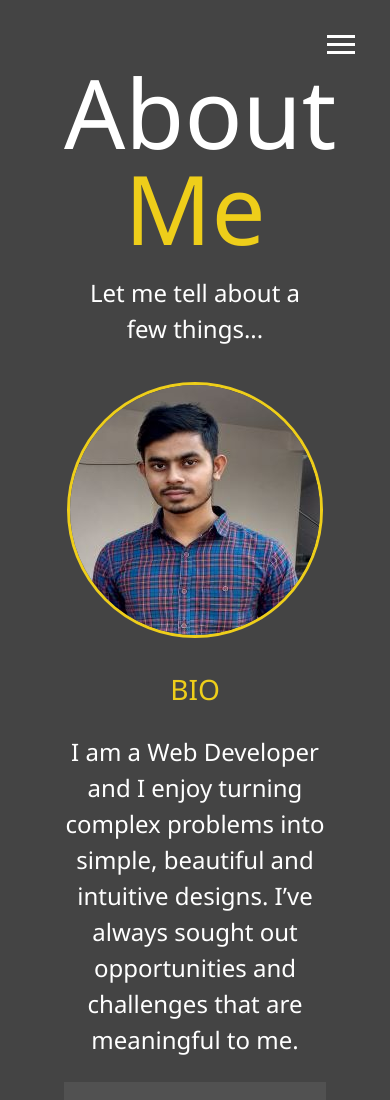
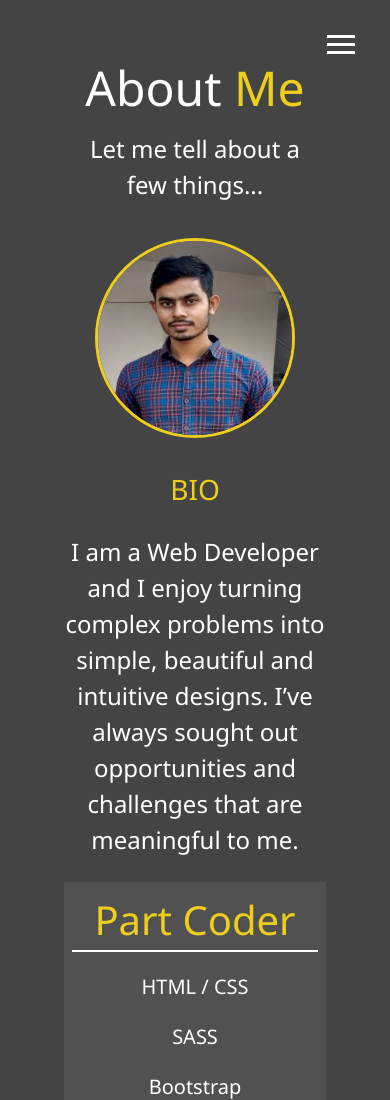
Before and after one commit to Braja123/my_portfolio, a website: page dist/about.html in a window 390 px wide. Shown: the top 1100 px of the page. Drawn offline with Linux system fonts and the light colour scheme.

Commit message:
changes some github link files and solved mobile issue

```diff
--- a/package.json
+++ b/package.json
@@ -3,12 +3,15 @@
   "version": "1.0.0",
   "description": "Responsive Portfolio Website",
   "main": "index.js",
+  "homepage": "https://Braja123.github.io/my_portfolio",
   "scripts": {
-    "sass": "node-sass -w scss/ -o dist/css/ --recursive"
+    "sass": "node-sass -w scss/ -o dist/css/ --recursive",
+    "deploy": "gh-pages -d dist"
   },
   "author": "Braja Gopal Das",
   "license": "MIT",
   "dependencies": {
+    "gh-pages": "^2.0.1",
     "node-sass": "^4.11.0"
   }
 }
--- a/scss/_menu.scss
+++ b/scss/_menu.scss
@@ -116,7 +116,7 @@
         font-size: 30px;
         text-transform: uppercase;
         padding: 1rem 0;
-        font-weight: 500;
+        font-weight: 400;
         color: set-text-color($primary-color);
         text-decoration: none;
         @include easeOut;
--- a/scss/_mobile.scss
+++ b/scss/_mobile.scss
@@ -48,8 +48,8 @@
 
         .portrait {
             background: url(../img/portrait-small.jpg);
-            width: 150px;
-            height: 150px;
+            width: 130px;
+            height: 130px;
         }
     }
 
@@ -84,4 +84,31 @@
         margin: auto;
     }
 
+    .boxes{
+        div{
+            font-size: 1rem;
+        }
+    }
+
+
+    #home, #about, #work, #contact{
+        .lg-heading{
+            font-size: 3rem;
+        }
+    }
+
+    .about-info{
+        .bio-image{
+            width: 200px;
+            height: 200px;
+        }
+    }
+
+    .menu{
+        .nav-link{
+            font-size: 20px;
+        }
+    }
+
+
 }
```
Also changed, not shown: dist/css/main.css, dist/index.html, dist/work.html, 1 other file.
